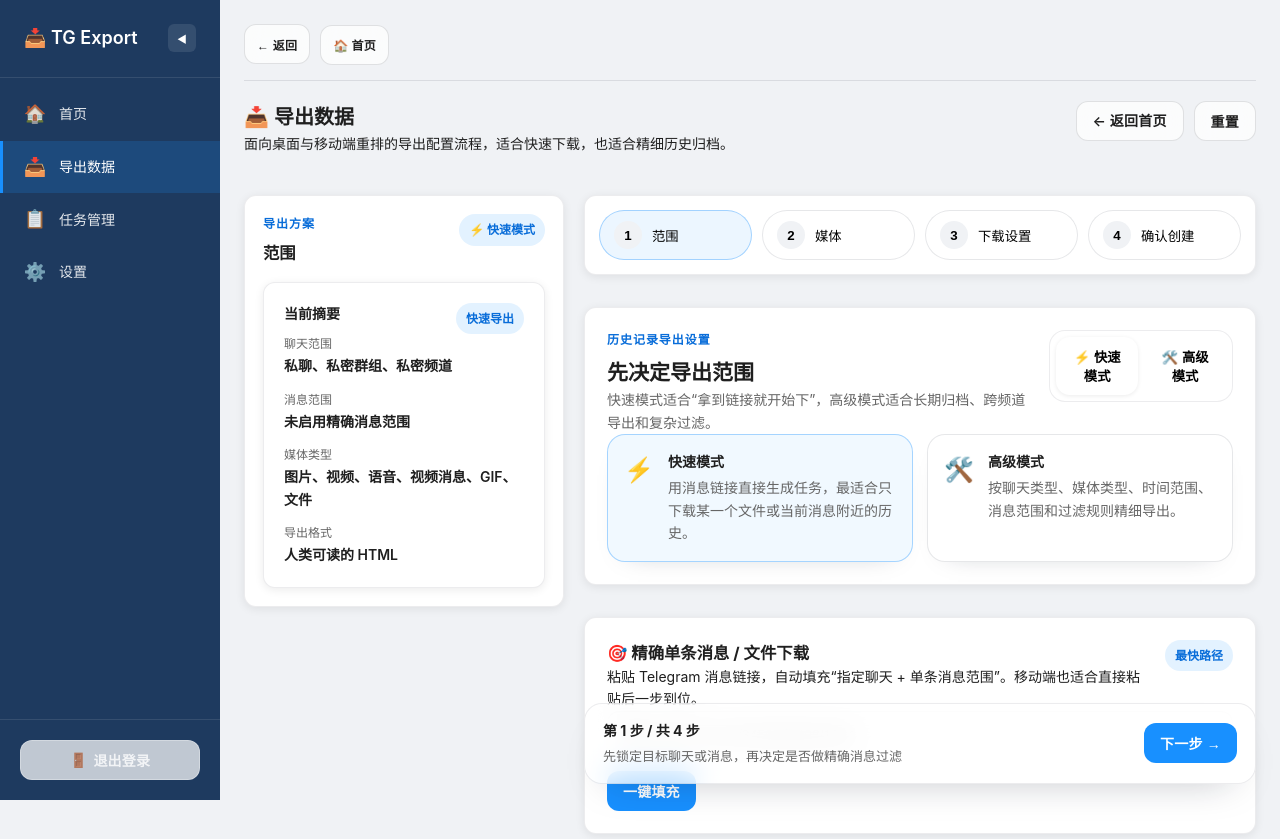
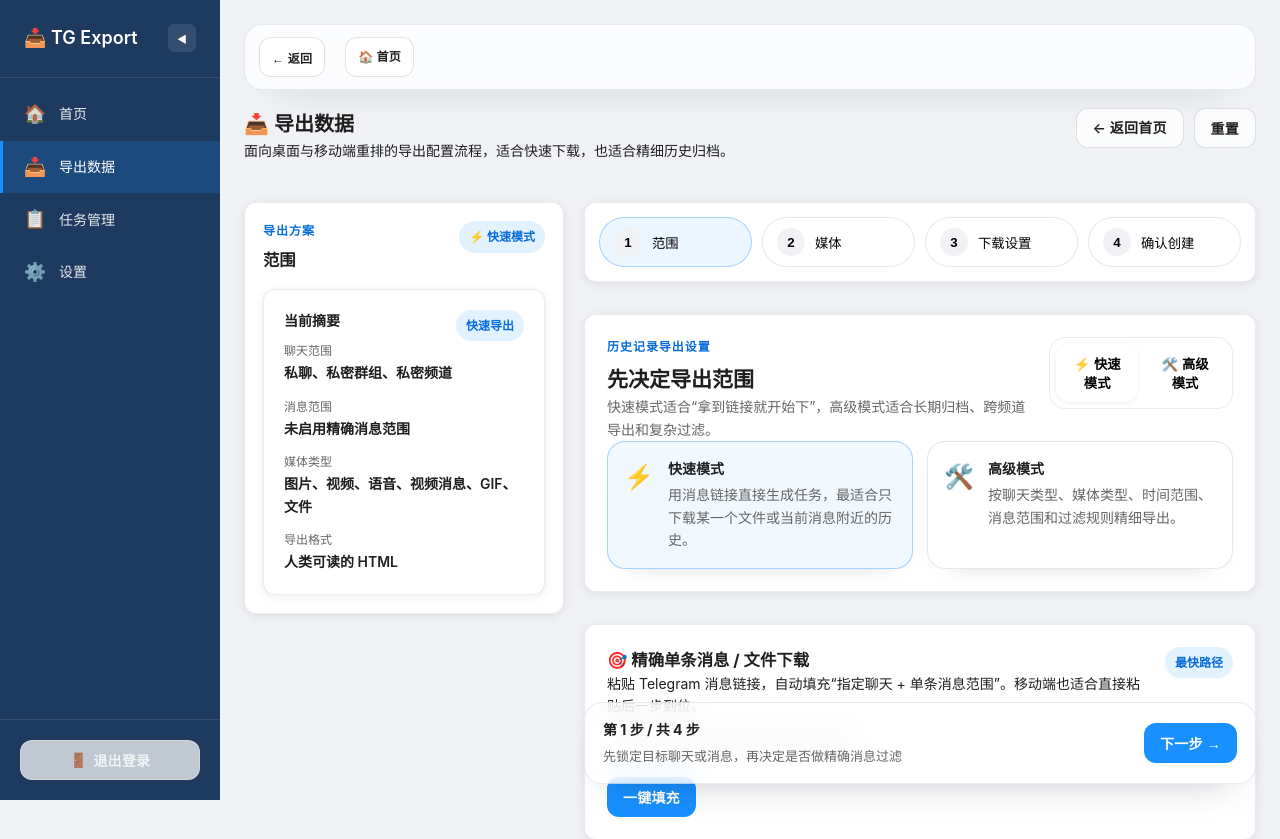
Before and after one commit to zfonlyone/tg-export, a Vue app in the folder frontend/: page /export in a window 1280 px wide. Shown: the top 839 px of the page. Built offline with nearby package versions, Linux system fonts and the light colour scheme; sample sign-in values are in the browser's storage.

Commit message:
ui: top-bar glass header

```diff
--- a/frontend/src/style.css
+++ b/frontend/src/style.css
@@ -916,9 +916,26 @@
 
 /* ========== 顶部导航栏 ========== */
 .top-bar {
-  margin-bottom: 20px;
-  padding-bottom: 15px;
-  border-bottom: 1px solid var(--border);
+  margin-bottom: 18px;
+  padding: 12px 14px;
+  border: 1px solid rgba(17, 24, 39, 0.08);
+  border-radius: 18px;
+  background: rgba(255, 255, 255, 0.72);
+  -webkit-backdrop-filter: saturate(180%) blur(14px);
+  backdrop-filter: saturate(180%) blur(14px);
+  box-shadow: 0 18px 40px -28px rgba(15, 23, 42, 0.35);
+  display: flex;
+  align-items: center;
+  flex-wrap: wrap;
+  gap: 10px;
+}
+
+/* mobile: use safe areas and match top-nav height spacing */
+@media (max-width: 768px) {
+  .top-bar {
+    padding: 10px 12px;
+    border-radius: 16px;
+  }
 }
 
 /* ========== 表格样式 ========== */
```
